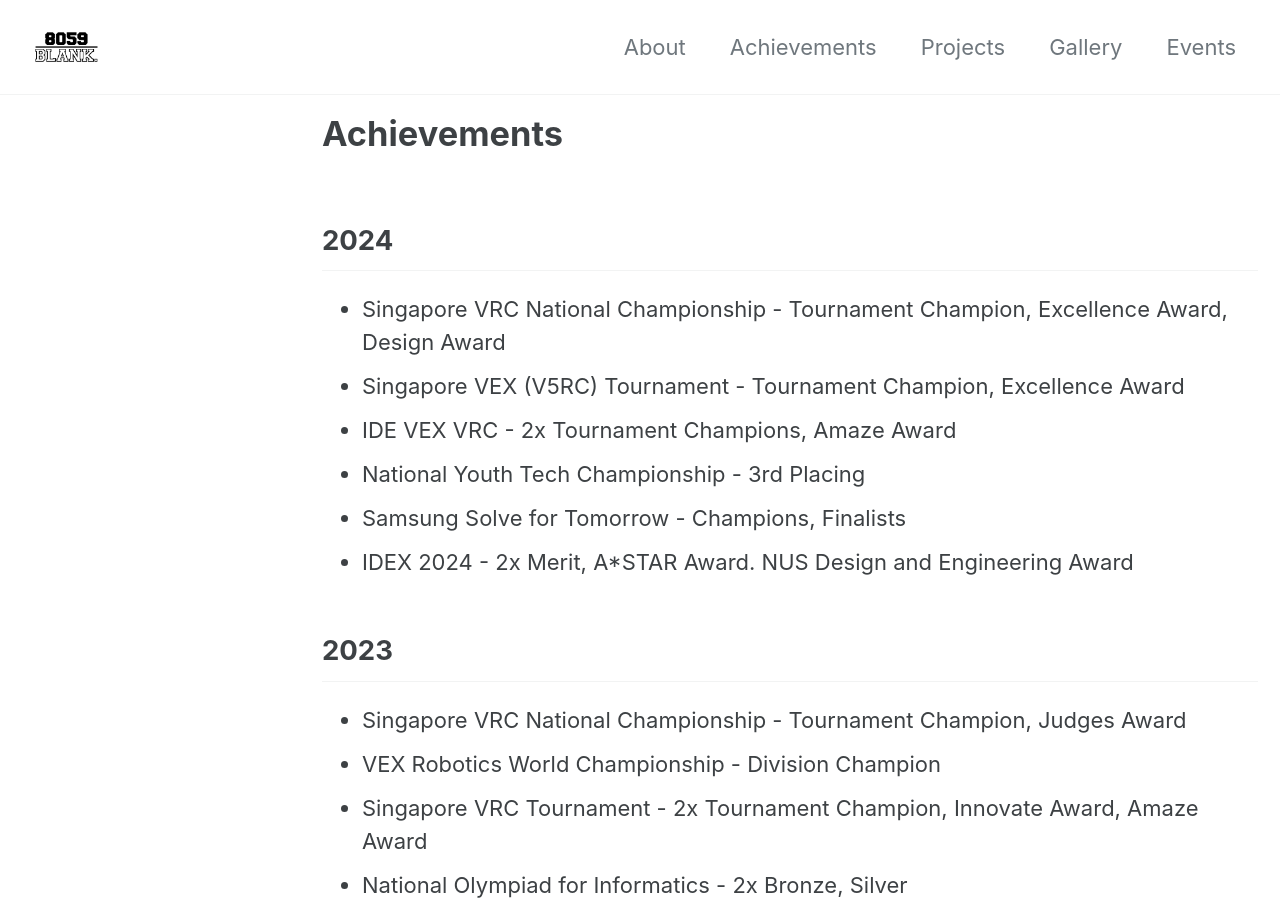
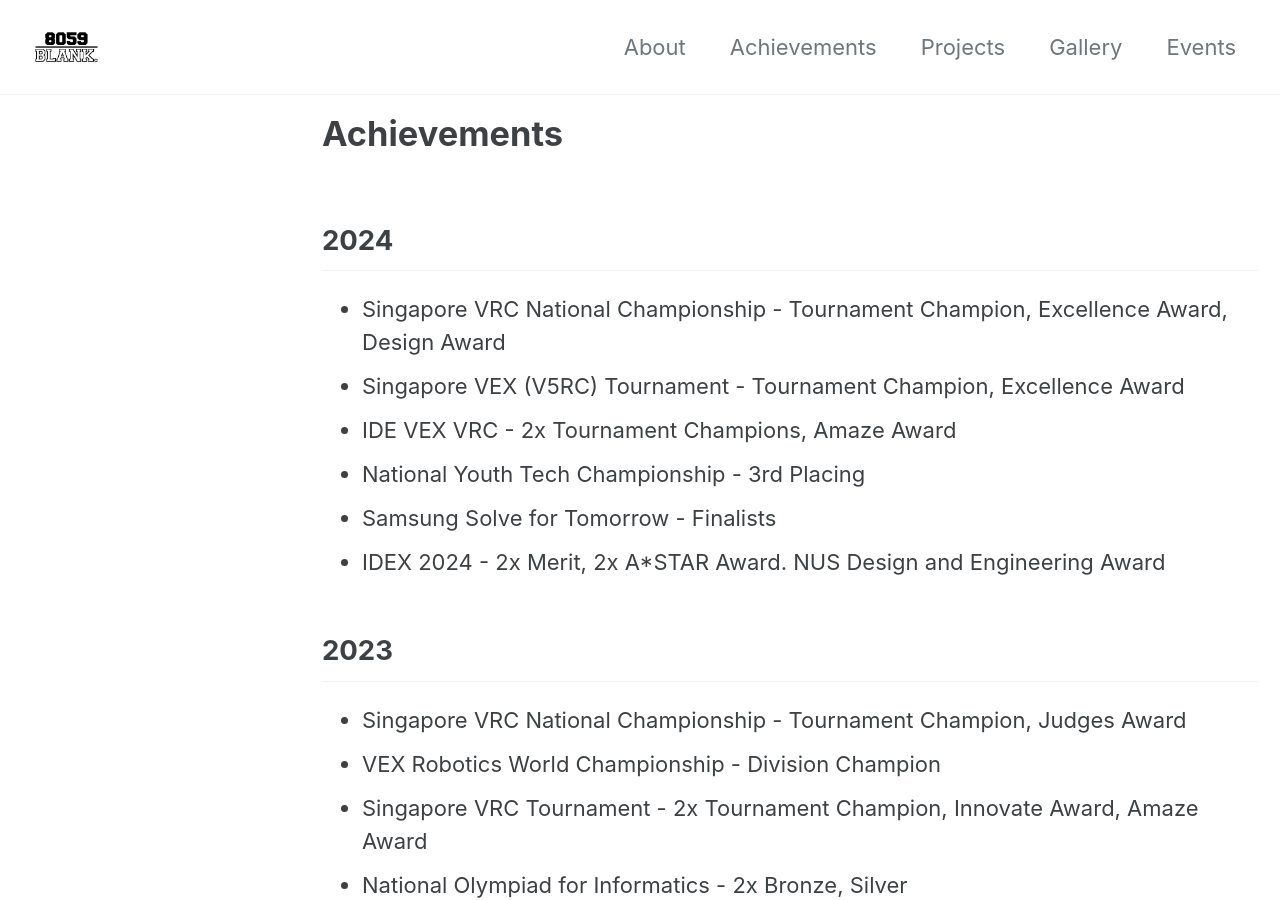
Before and after one commit to 8059blank/8059blank.github.io, a Jekyll site: the page built from achievements/index.md, in a window 1280 px wide and 900 px high. Built offline with Jekyll 4.4.1, drawn with Linux system fonts in a browser that asks for light colours; cached includes are drawn as plain includes; nearby versions of some CDN libraries.

```diff
--- a/achievements/index.md
+++ b/achievements/index.md
@@ -7,8 +7,8 @@
 - Singapore VEX (V5RC) Tournament - Tournament Champion, Excellence Award
 - IDE VEX VRC - 2x Tournament Champions, Amaze Award
 - National Youth Tech Championship - 3rd Placing
-- Samsung Solve for Tomorrow - Champions, Finalists
-- IDEX 2024 - 2x Merit, A*STAR Award. NUS Design and Engineering Award
+- Samsung Solve for Tomorrow - Finalists
+- IDEX 2024 - 2x Merit, 2x A*STAR Award. NUS Design and Engineering Award
 
 ## 2023
 - Singapore VRC National Championship - Tournament Champion, Judges Award
```
